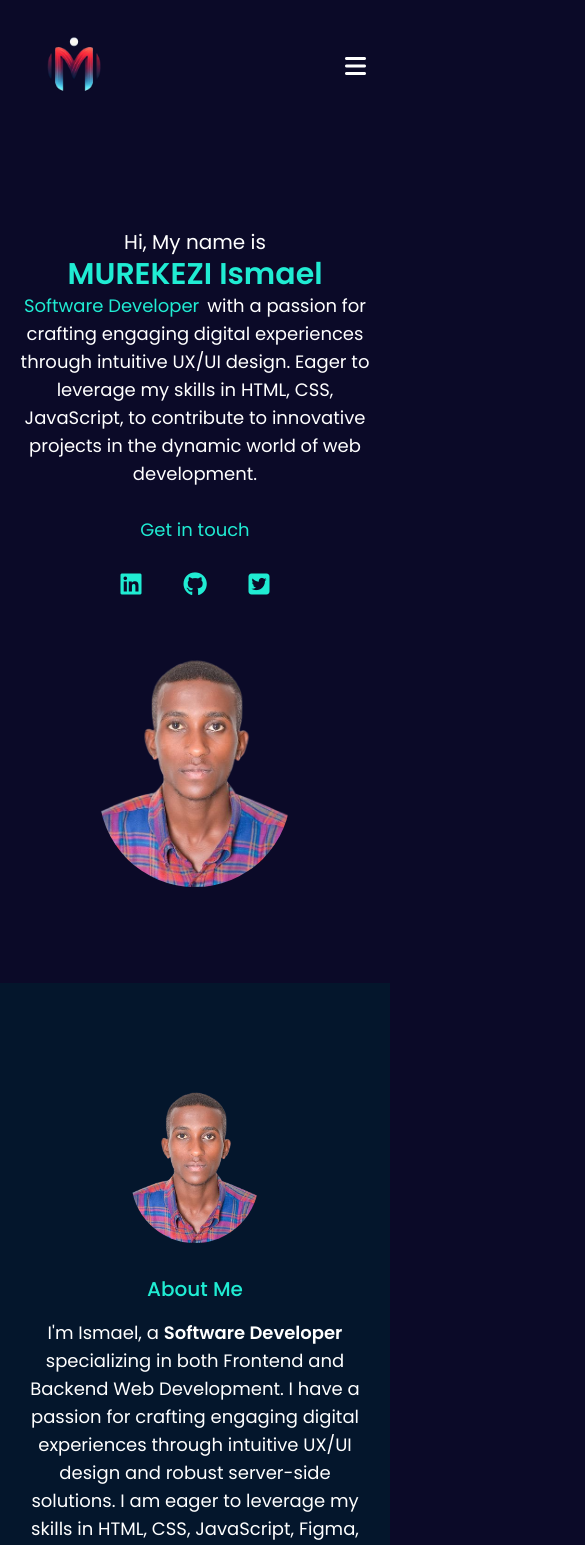
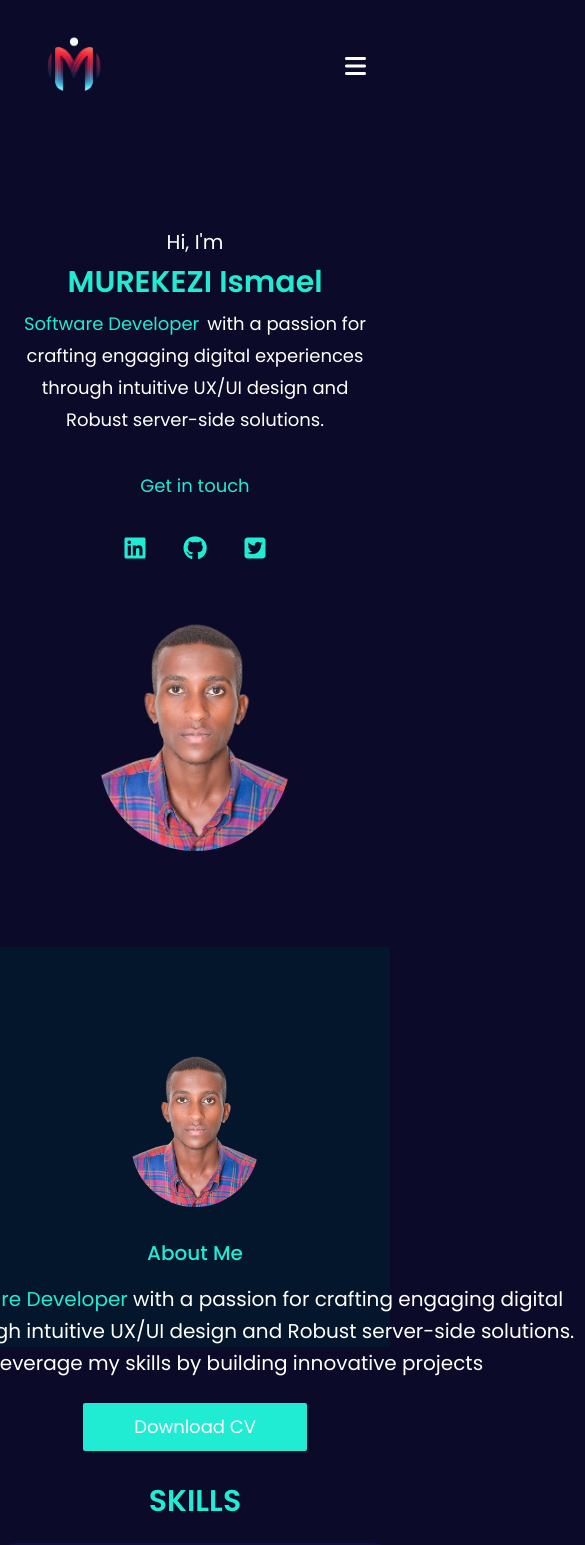
Before and after one commit to Ismaelmurekezi/Portfolio, a React (Vite) app: page / in a window 390 px wide. Shown: the top 1545 px of the page, 585 px wide, since content can reach past the window. Built offline with nearby package versions, Linux system fonts and the light colour scheme.

Commit message:
working on responsive

```diff
--- a/src/components/About.jsx
+++ b/src/components/About.jsx
@@ -2,7 +2,10 @@ import React from "react";
 
 const About = () => {
   return (
-    <div className="flex flex-col md:flex-row justify-around items-center pt-24 bg-lightdark pb-10 text-center md:text-left">
+    <div
+      className="flex flex-col h-[400px]  md:flex-row justify-around items-center pt-24 bg-lightdark pb-10 text-center md:text-left"
+      id="about"
+    >
       <img
         src="/profile.png"
         alt="my-image"
@@ -12,15 +15,11 @@ const About = () => {
         <h4 className="text-xl md:text-2xl text-primary font-medium pb-4">
           About Me
         </h4>
-        <p className="text-lg md:text-xl px-4 md:px-0">
-          I'm Ismael, a{" "}
-          <span className="font-semibold">Software Developer</span> specializing
-          in both Frontend and Backend Web Development. I have a passion for
-          crafting engaging digital experiences through intuitive UX/UI design
-          and robust server-side solutions. I am eager to leverage my skills in
-          HTML, CSS, JavaScript, Figma, Adobe XD, Node.js, Express.js, and
-          MongoDB to contribute to innovative projects and expand my knowledge
-          in the dynamic world of web development.
+        <p className="w-[800px] text-xl leading-8">
+          I'm Ismael <span className="text-primary">Software Developer</span>  with a passion for crafting engaging digital experiences
+          through intuitive UX/UI design and Robust server-side solutions. Eager
+          to leverage my skills by building  innovative projects
+
         </p>
         <a
           href="https://drive.google.com/file/d/1QBNPMXRI3PvvRfVyUASDtdggPqK_43Gx/view?usp=sharing"
--- a/src/components/Contact.jsx
+++ b/src/components/Contact.jsx
@@ -45,30 +45,39 @@ const Contact = () => {
   };
 
   return (
-    <div className="pt-24 pb-24 bg-black px-4 md:px-16 lg:px-24">
-      <div className="text-center mb-12">
-        <h3 className="text-primary text-2xl font-semibold">CONTACT ME</h3>
-        <div className="flex flex-col items-center gap-4 mt-6 text-primary text-lg">
+    <div className="pt-24 pb-24 bg-black px-4 md:px-16 lg:px-24" id="contact">
+      <div className="flex flex-col md:flex-row justify-between items-start gap-8">
+        <div className="flex flex-col text-center md:text-left">
+          <h3 className="text-primary text-2xl font-semibold mb-6">
+            CONTACT ME
+          </h3>
+          <div className="flex flex-col gap-2">
             <span>
-            <i className="fa-solid fa-location-dot text-xl pr-2"></i> My
+              <span className="text-primary pr-3 text-lg">
+                <i class="fa-solid fa-location-dot text-xl pr-2"></i> My
                 Location
-            <br /> KN 173 st 24
+              </span>
+              KN 173 st 24
             </span>
             <span>
-            <i className="fa-solid fa-phone text-xl pr-2"></i> Contact
-            <br /> +250 781530573
+              <span className="text-primary pr-3 text-lg">
+                <i class="fa-solid fa-phone text-xl pr-2"></i>Contact
+              </span>
+              +250 781530573
             </span>
             <span>
-            <i className="fa-regular fa-envelope text-xl pr-2"></i> Email
-            <br /> ismaelmurekezi1@gmail.com
+              <span className="text-primary pr-3 text-lg">
+                <i class="fa-regular fa-envelope text-xl pr-2"></i> Email
+              </span>
+              ismaelmurekezi1@gmail.com
             </span>
           </div>
         </div>
         <form
-        className="flex flex-col items-center gap-4 mx-auto max-w-lg"
+          className="flex flex-col gap-4 max-w-lg w-full mx-auto"
           onSubmit={handleSubmit(onSubmit)}
         >
-        <div className="w-full">
+          <div>
             <input
               type="text"
               placeholder="Enter your name"
@@ -78,7 +87,7 @@ const Contact = () => {
             />
             <small className="text-red-500">{errors.name?.message}</small>
           </div>
-        <div className="w-full">
+          <div>
             <input
               type="text"
               placeholder="Enter your Email"
@@ -88,8 +97,8 @@ const Contact = () => {
             />
             <small className="text-red-500">{errors.email?.message}</small>
           </div>
-        <div className="w-full">
-          <input
+          <div>
+            <textarea
               type="text"
               placeholder="Enter your message"
               className="w-full h-60 py-3 border-[1px] border-primary bg-transparent rounded-lg px-4"
@@ -106,6 +115,7 @@ const Contact = () => {
           </button>
           <span id="submit-error"></span>
         </form>
+      </div>
       <ToastContainer />
     </div>
   );
--- a/src/components/Footer.jsx
+++ b/src/components/Footer.jsx
@@ -9,7 +9,7 @@ const Footer = () => {
           alt="logo"
           width={100}
           height={30}
-          className="mb-4"
+          className="mb-4 absolute left-0"
         />
         <div className="flex gap-4 text-primary text-3xl mb-4">
           <a
@@ -31,26 +31,26 @@ const Footer = () => {
             <i className="fab fa-twitter-square group-hover:text-white transition ease-in-out duration-300"></i>
           </a>
         </div>
-        <span className="text-lg text-primary mb-4">Quick links</span>
-        <ul className="flex flex-col md:flex-row gap-6 text-center text-lg mb-4">
+        <span className="flex text-lg text-primary mb-4">Quick links</span>
+        <ul className="flex gap-20 py-2  md:flex-row  text-center text-lg mb-4">
           <li>
-            <a href="#">Home</a>
+            <a href="#home">Home</a>
           </li>
           <li>
-            <a href="#">About</a>
+            <a href="#about">About</a>
           </li>
           <li>
-            <a href="#">Projects</a>
+            <a href="#projects">Projects</a>
           </li>
           <li>
-            <a href="#">Skills</a>
+            <a href="#skills">Skills</a>
           </li>
           <li>
-            <a href="#">Contact</a>
+            <a href="#contact">Contact</a>
           </li>
         </ul>
-        <span className="text-sm text-primary">
-          &copy; Ismael 2024. All rights Reserved.
+        <span className="text-sm ">
+          Copyright &copy; Ismael 2024. All rights Reserved.
         </span>
       </div>
     </div>
--- a/src/components/Header.jsx
+++ b/src/components/Header.jsx
@@ -21,9 +21,9 @@ const Header = () => {
           isOpen ? "block" : "hidden"
         } absolute md:static top-16 left-0 w-full md:w-auto bg-dark_blue md:bg-transparent`}
       >
-        <ul className="flex flex-col md:flex-row md:gap-24 text-xl py-10 md:py-0">
+        <ul className="flex flex-col text-primary mr-40 text-2xl md:flex-row md:gap-24 py-10 md:py-0 ">
           <li className="hover:scale-105 p-4 md:p-0">
-            <a href="#home">Home</a>
+            <a href="#home" className="hover:text-white">Home</a>
           </li>
           <li className="hover:scale-105 p-4 md:p-0">
             <a href="#about">About</a>
--- a/src/components/HeroSection.jsx
+++ b/src/components/HeroSection.jsx
@@ -2,21 +2,19 @@ import React from "react";
 
 const HeroSection = () => {
   return (
-    <div className="flex flex-col md:flex-row justify-around items-center py-24">
-      <div className="text-center md:text-left">
-        <p className="text-xl md:text-2xl">Hi, My name is</p>
+    <div className="flex flex-col md:flex-row justify-around items-center py-24" id="home">
+      <div className=" flex flex-col gap-2 text-center  md:text-left">
+        <p className="text-xl md:text-2xl">Hi, I'm </p>
         <p className="text-primary text-3xl md:text-5xl font-semibold">
           MUREKEZI Ismael
         </p>
-        <p className="w-full md:w-[800px] text-lg md:text-xl pb-7 px-4 md:px-0">
-          <span className="text-primary pr-2">Software Developer</span>with a
-          passion for crafting engaging digital experiences through intuitive
-          UX/UI design. Eager to leverage my skills in HTML, CSS, JavaScript, to
-          contribute to innovative projects in the dynamic world of web
-          development.
+        <p className="w-full leading-8 md:w-[700px] text-lg md:text-xl pb-7 px-4 md:px-0">
+          <span className="text-primary pr-2">Software Developer</span>with a passion
+          for crafting engaging digital experiences through intuitive UX/UI
+          design and Robust server-side solutions.
         </p>
         <span className="text-primary text-lg md:text-xl">Get in touch</span>
-        <div className="flex justify-center md:justify-start gap-4 text-primary text-2xl md:text-4xl pt-4">
+        <div className="flex justify-center md:justify-start gap-3 text-primary text-2xl md:text-4xl pt-4">
           <a
             href="https://www.linkedin.com/in/murekezi-ismael/"
             className="group relative inline-flex items-center justify-center w-12 h-12 md:w-16 md:h-16 rounded-full hover:bg-white hover:bg-opacity-10 transition ease-in-out duration-300"
--- a/src/components/Project.jsx
+++ b/src/components/Project.jsx
@@ -41,6 +41,12 @@ const Project = () => {
       codeLink: "https://github.com/Ismaelmurekezi/slack-login.git",
     },
     {
+      imgSrc: "/mern-auth.png",
+      title: "MERN AUTH",
+      siteLink: "",
+      codeLink: "https://github.com/Ismaelmurekezi/Auth.git",
+    },
+    {
       imgSrc: "/Admin dashboard.png",
       title: "Iwork",
       siteLink: "#",
@@ -61,7 +67,7 @@ const Project = () => {
   };
 
   return (
-    <div className="mt-28">
+    <div className="mt-28" id="projects">
       <h3 className="pl-20 mb-6 text-primary text-3xl font-semibold">
         PROJECTS
       </h3>
@@ -71,7 +77,7 @@ const Project = () => {
           alt="Previous"
           width={50}
           onClick={handlePrev}
-          className="cursor-pointer absolute left-0 text-white"
+          className="cursor-pointer absolute left-0  z-10 "
         />
         <div className="flex overflow-hidden flex-wrap justify-center gap-6 w-full mx-4">
           {projects
@@ -79,14 +85,14 @@ const Project = () => {
             .map((project, index) => (
               <div
                 key={index}
-                className="w-full md:w-[30%] lg:w-[30%] max-h-[400px] flex flex-col relative bg-dark_blue mx-4 my-7 transition ease-in-out delay-150 hover:-translate-y-1 hover:scale-110 hover:shadow-cyan-500/50 duration-300"
+                className="w-full md:w-[30%] lg:w-[30%] max-h-[400px] flex flex-col relative bg-dark_blue mx-4 my-7 transition ease-in-out delay-150 hover:-translate-y-1 hover:scale-105 hover:shadow-cyan-500/50 duration-300"
               >
                 <img
                   src={project.imgSrc}
                   alt=""
                   className="max-w-full max-h-[250px]"
                   height={350}
-                  width={500}
+                  width={600}
                 />
                 <p className="text-primary text-lg pt-4 font-medium pl-4">
                   {project.title}
@@ -110,7 +116,7 @@ const Project = () => {
           alt="Next"
           width={50}
           onClick={handleNext}
-          className="cursor-pointer absolute right-0"
+          className="cursor-pointer absolute right-0 z-10 "
         />
       </div>
     </div>
--- a/src/components/Skills.jsx
+++ b/src/components/Skills.jsx
@@ -2,8 +2,8 @@ import React from "react";
 
 const Skills = () => {
   return (
-    <div className="flex flex-col mt-24 items-center">
-      <h3 className="text-primary text-3xl font-semibold mb-6 text-center md:text-left md:pl-10">
+    <div className="flex flex-col mt-24 items-center" id="skills">
+      <h3 className="text-primary pt-10 text-3xl font-semibold mb-6 text-center md:text-left md:pl-10">
         SKILLS
       </h3>
       <div className="flex flex-col items-center gap-12 justify-center w-full max-w-4xl px-4 md:px-0 bg-dark_blue rounded-2xl py-10">
```
Also changed, not shown: public/mern-auth.png (added). Lines whose indentation alone changed are shown as unchanged.
